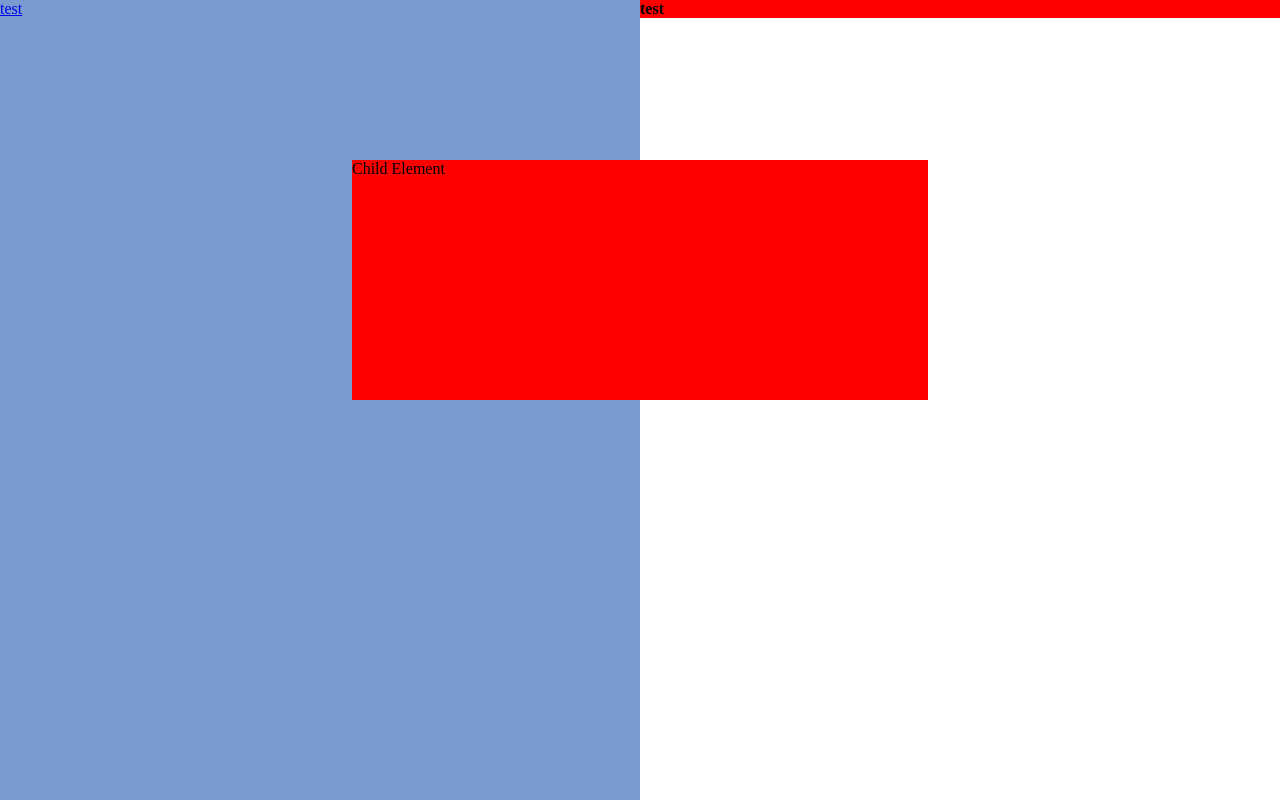
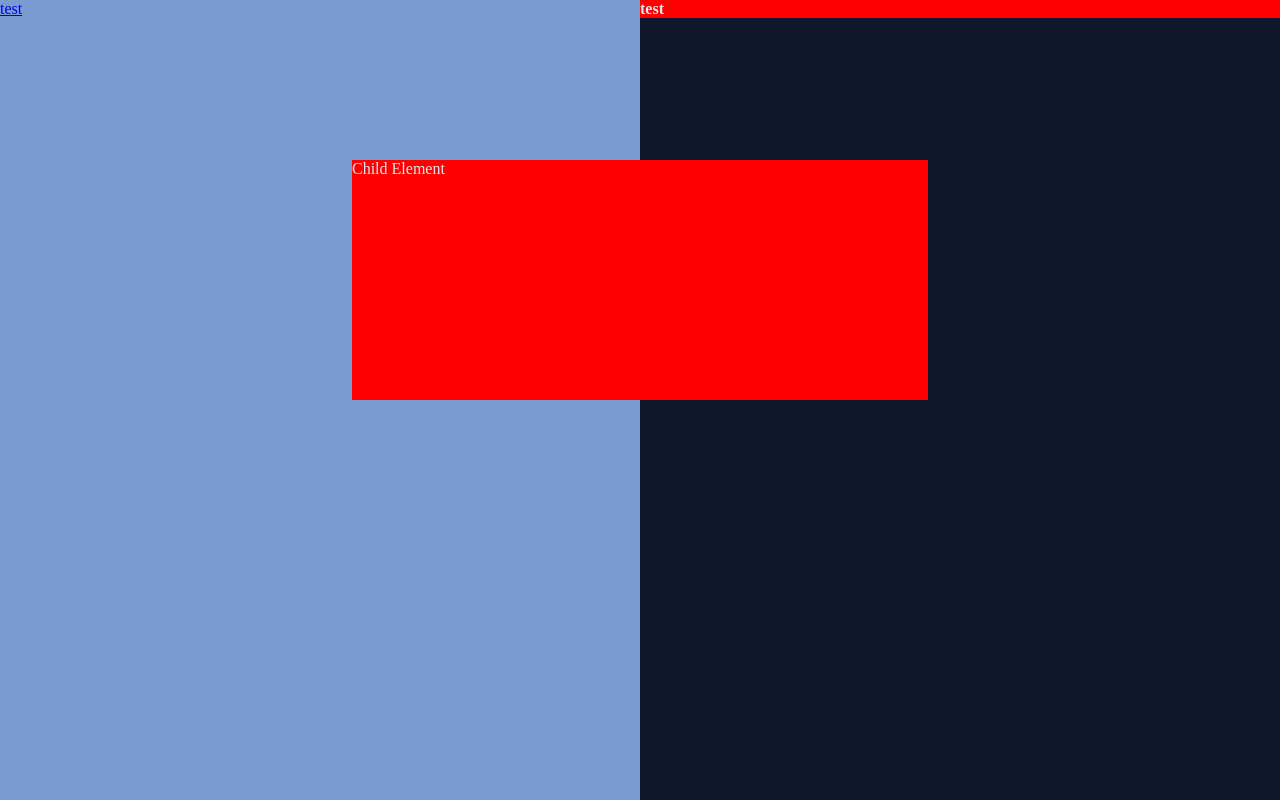
Before and after one commit to physiodevapp/developer-portfolio, a React (Vite) app: page / in a window 1280 px wide. Shown: the top 800 px of the page. Built offline with nearby package versions, Linux system fonts and the light colour scheme.

Commit message:
style: add dark mode

```diff
--- a/src/main.jsx
+++ b/src/main.jsx
@@ -2,9 +2,14 @@ import { StrictMode } from 'react'
 import { createRoot } from 'react-dom/client'
 import './index.css'
 import { PortfolioPage } from './pages/Portfolio/PortfolioPage.tsx';
+import { ThemeProvider } from 'styled-components';
+import { darkTheme, GlobalStyles } from './styles/GlobalStyles.ts';
 
 createRoot(document.getElementById('root')).render(
   <StrictMode>
-    <PortfolioPage/>
+    <ThemeProvider theme={darkTheme}>
+      <GlobalStyles/>
+      <PortfolioPage/>
+    </ThemeProvider>
   </StrictMode>,
 )
--- /dev/null
+++ b/src/styles/GlobalStyles.ts
@@ -0,0 +1,21 @@
+import { createGlobalStyle } from "styled-components";
+
+
+export const GlobalStyles = createGlobalStyle`
+  body {
+    background: ${({theme}) => theme.body};
+    color: ${({theme}) => theme.text};
+    transition: background 0.2s ease-in, color 0.2s ease-in;
+  }
+
+`
+
+export const lightTheme = {
+  body: '#ffffff',
+  text: '#444452'
+}
+
+export const darkTheme = {
+  body: '#0f172a',
+  text: '#dde4ee'
+}
```
